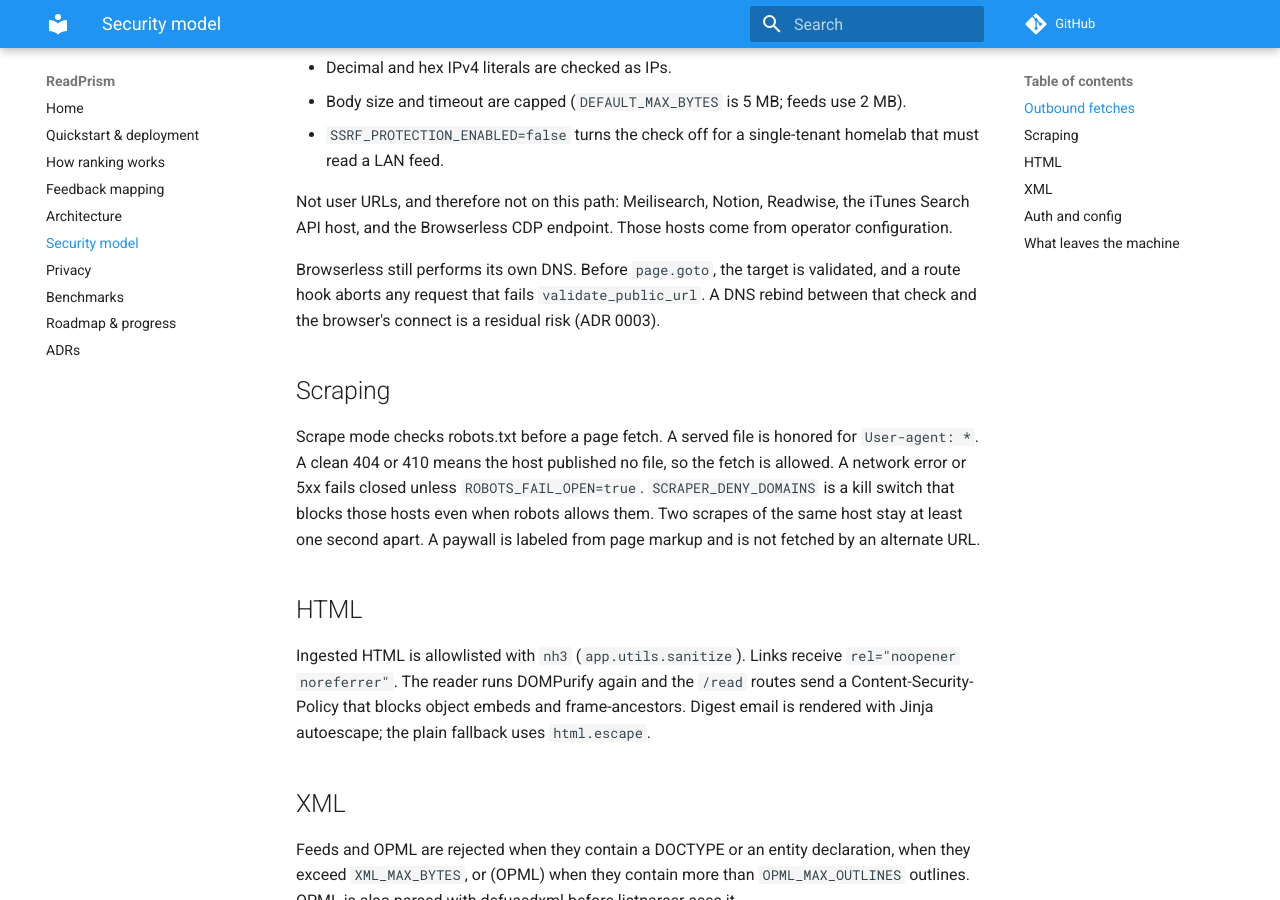
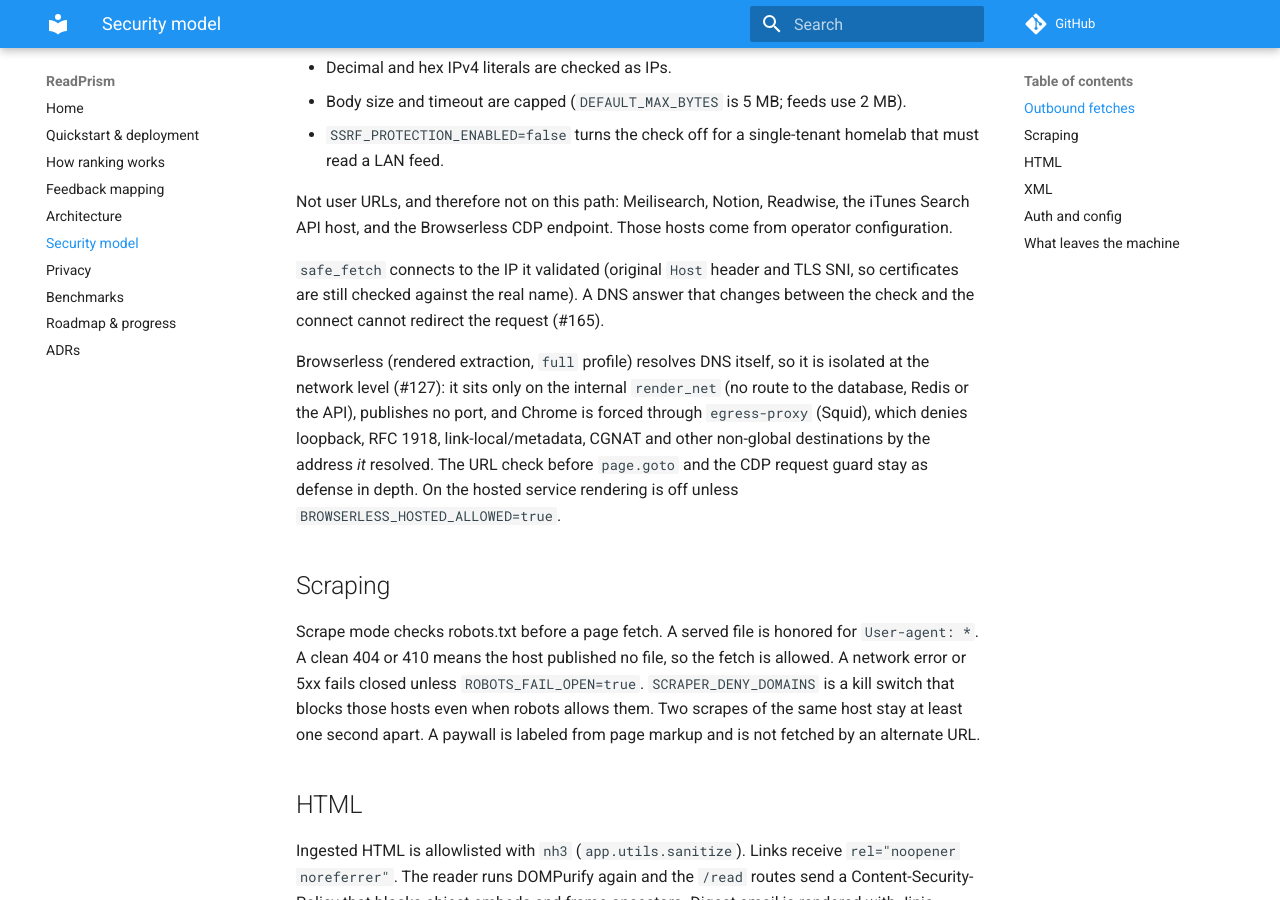
Before and after one commit to mohitmishra786/readprism, an MkDocs documentation site: the page built from docs/security.md, in a window 1280 px wide and 900 px high, scrolled down 486 px. Built offline with MkDocs 1.6.1 and Material for MkDocs 9.7.7, drawn with Linux system fonts in a browser that asks for light colours; comment, search, counter and statistics services are not loaded.

Commit message:
[#127] Isolate Browserless behind an egress proxy on an internal network
Rendered extraction runs arbitrary third-party pages in headless Chrome,
which does its own DNS: a page could make the browser fetch internal
services (db, redis, the API, cloud metadata), and a rebinding answer could
slip past the URL check. Browserless also published port 3000 on the host,
so anyone on the LAN could drive the browser.

- New internal-only render_net: browserless lives only there; backend and
  workers join it to reach the CDP endpoint; db and redis do not.
- egress-proxy (ubuntu/squid) is the renderer's only route out; squid.conf
  denies loopback, RFC 1918, link-local/metadata, CGNAT, multicast,
  reserved and IPv6 local ranges by the resolved address.
- Chrome launch args force the proxy, remove the implicit loopback bypass
  and disable non-proxied WebRTC UDP; no published port.
- Rendering is off on the hosted service unless BROWSERLESS_HOSTED_ALLOWED.
- Tests pin the layout and the blocked ranges. Tests that read repo-level
  files skip inside the backend-only CI container and run in a new
  host-side "Config checks" job (also covers #106's tests).
- docs/security.md and ADR 0003 updated.

Not exercised against a running stack here (Docker unavailable); compose
config validates with `docker compose --profile full config`.

Co-Authored-By: Claude Opus 5.5 <noreply@anthropic.com>

```diff
--- a/docs/security.md
+++ b/docs/security.md
@@ -25,10 +25,19 @@ Not user URLs, and therefore not on this path: Meilisearch, Notion, Readwise,
 the iTunes Search API host, and the Browserless CDP endpoint. Those hosts come
 from operator configuration.
 
-Browserless still performs its own DNS. Before `page.goto`, the target is
-validated, and a route hook aborts any request that fails `validate_public_url`.
-A DNS rebind between that check and the browser's connect is a residual risk
-(ADR 0003).
+`safe_fetch` connects to the IP it validated (original `Host` header and TLS
+SNI, so certificates are still checked against the real name). A DNS answer
+that changes between the check and the connect cannot redirect the request
+(#165).
+
+Browserless (rendered extraction, `full` profile) resolves DNS itself, so it
+is isolated at the network level (#127): it sits only on the internal
+`render_net` (no route to the database, Redis or the API), publishes no port,
+and Chrome is forced through `egress-proxy` (Squid), which denies loopback,
+RFC 1918, link-local/metadata, CGNAT and other non-global destinations by the
+address *it* resolved. The URL check before `page.goto` and the CDP request
+guard stay as defense in depth. On the hosted service rendering is off unless
+`BROWSERLESS_HOSTED_ALLOWED=true`.
 
 ## Scraping
 
```
Also changed, not shown: docker-compose.yml (+27 -4 lines), docs/adr/0003-safe-fetch.md (+4 -2 lines), 7 other files.
